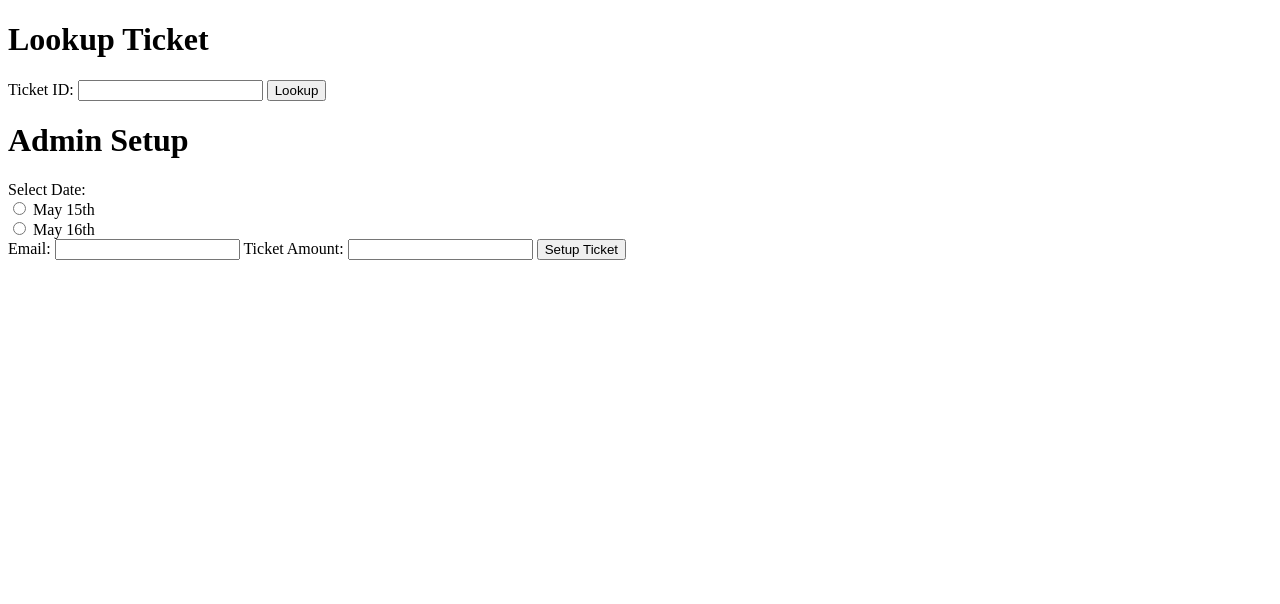
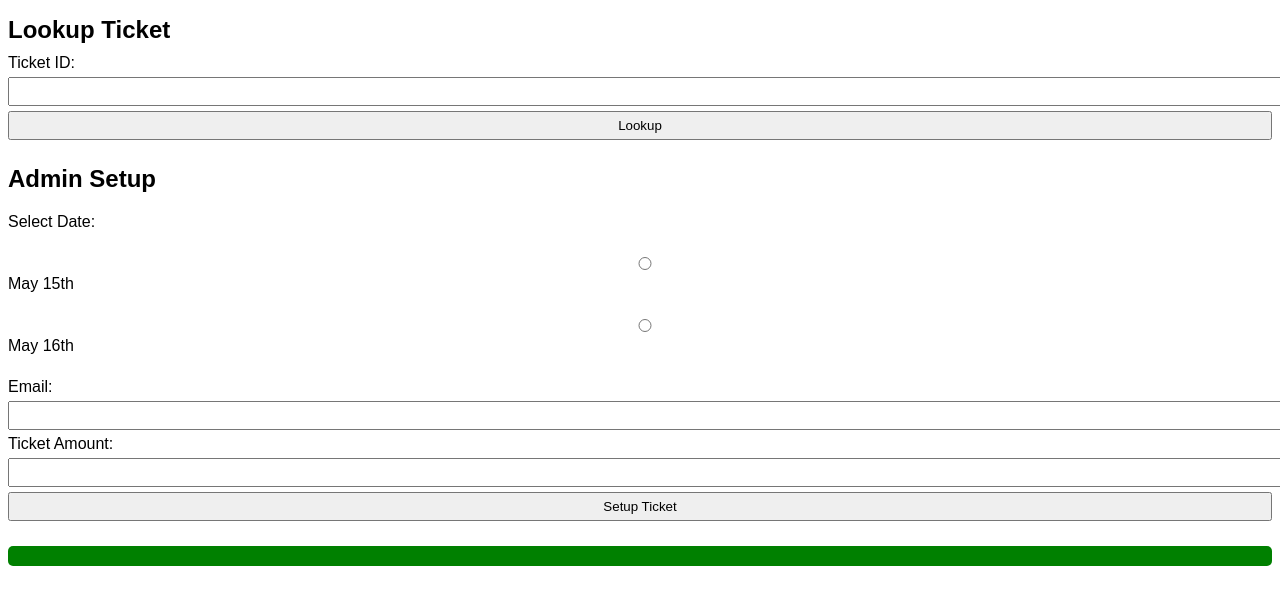
Before and after one commit to funeventsystems/event-ticket-system-backend, a plain HTML site: page public/index.html in a window 1280 px wide. Drawn offline with Linux system fonts and the light colour scheme.

Commit message:
Update index.html

```diff
--- a/public/index.html
+++ b/public/index.html
@@ -5,19 +5,57 @@
     <meta name="viewport" content="width=device-width, initial-scale=1.0">
     <title>Ticket System</title>
     <style>
-        /* CSS for the green screen */
-        .success-screen {
-            position: fixed;
-            top: 0;
-            left: 0;
-            width: 100%;
-            height: 100%;
-            background-color: green;
-            opacity: 0;
-            transition: opacity 2s;
-            pointer-events: none;
-            z-index: 9999;
-        }
+      /* Global styles */
+body {
+  font-family: sans-serif;
+}
+
+h1 {
+  font-size: 24px;
+  margin-bottom: 10px;
+}
+
+label {
+  display: block;
+  margin-bottom: 5px;
+}
+
+input,
+button {
+  width: 100%;
+  padding: 5px;
+  margin-bottom: 5px;
+}
+
+button {
+  cursor: pointer;
+}
+
+/* Styles for the green success screen */
+.success-screen {
+  background-color: #008000;
+  color: #ffffff;
+  font-size: 18px;
+  text-align: center;
+  padding: 10px;
+  border-radius: 5px;
+}
+
+/* Styles for the admin setup form */
+#admin-setup-form {
+  margin-top: 20px;
+}
+
+/* Styles for the ticket result */
+#ticket-result {
+  margin-top: 20px;
+}
+
+/* Styles for the admin setup result */
+#admin-setup-result {
+  margin-top: 20px;
+}
+
     </style>
 </head>
 <body>
```
